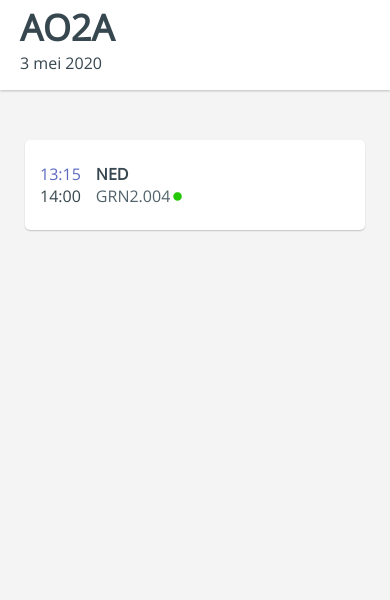
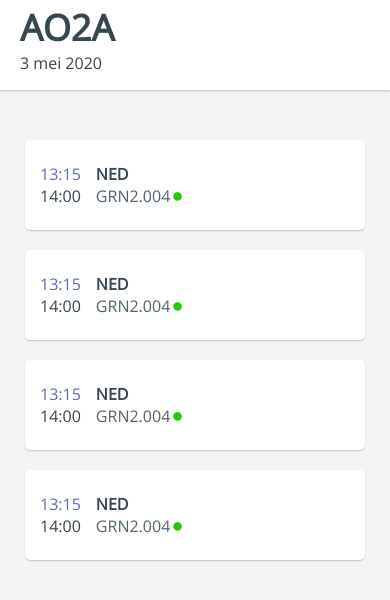
Before and after one commit to jeroen2002/rooster-redux-app, a React Native app: screen / in a window 390 px wide. Shown: the top 600 px of the page. Built offline with nearby package versions, Linux system fonts and the light colour scheme.

Commit message:
Add multiple CourseBoxes

```diff
--- a/src/components/CourseBox.js
+++ b/src/components/CourseBox.js
@@ -10,6 +10,9 @@ import CustomText from './CustomText';
 
 
 const styles = StyleSheet.create({
+  extraCourseBoxStyles: {
+    marginBottom: 20,
+  },
   courseSegments: {
     display: 'flex',
     flexDirection: 'row',
@@ -31,7 +34,7 @@ const styles = StyleSheet.create({
 
 function CourseBox() {
   return (
-    <View style={globalStyles.box}>
+    <View style={[globalStyles.box, styles.extraCourseBoxStyles]}>
       <View style={styles.courseSegments}>
         <View style={styles.courseSegment}>
           <CustomText color={PRIMARY_COLOR}>13:15</CustomText>
--- a/src/components/CustomText.js
+++ b/src/components/CustomText.js
@@ -15,7 +15,7 @@ function CustomText(props) {
   };
 
   return (
-    <Text style={{ ...textStyle, ...props.style }}>{props.children}</Text>
+    <Text style={[textStyle, props.style]}>{props.children}</Text>
   );
 }
 
--- a/src/views/DayView.js
+++ b/src/views/DayView.js
@@ -10,20 +10,25 @@ const styles = StyleSheet.create({
     backgroundColor: '#f4f4f4',
     height: '100%',
   },
-  boxContainer: {
+  boxesContainer: {
     marginTop: 50,
     paddingLeft: 25,
     paddingRight: 25,
     height: '100%',
+    display: 'flex',
+    flexDirection: 'column',
   },
 });
 
 function DayView() {
+  const numbers = [0, 1, 2, 3];
+  const courseBoxes = numbers.map((num) => <CourseBox key={num} />);
+
   return (
     <View style={styles.dayView}>
       <Header />
-      <View style={styles.boxContainer}>
-        <CourseBox />
+      <View style={styles.boxesContainer}>
+        {courseBoxes}
       </View>
     </View>
   );
```
